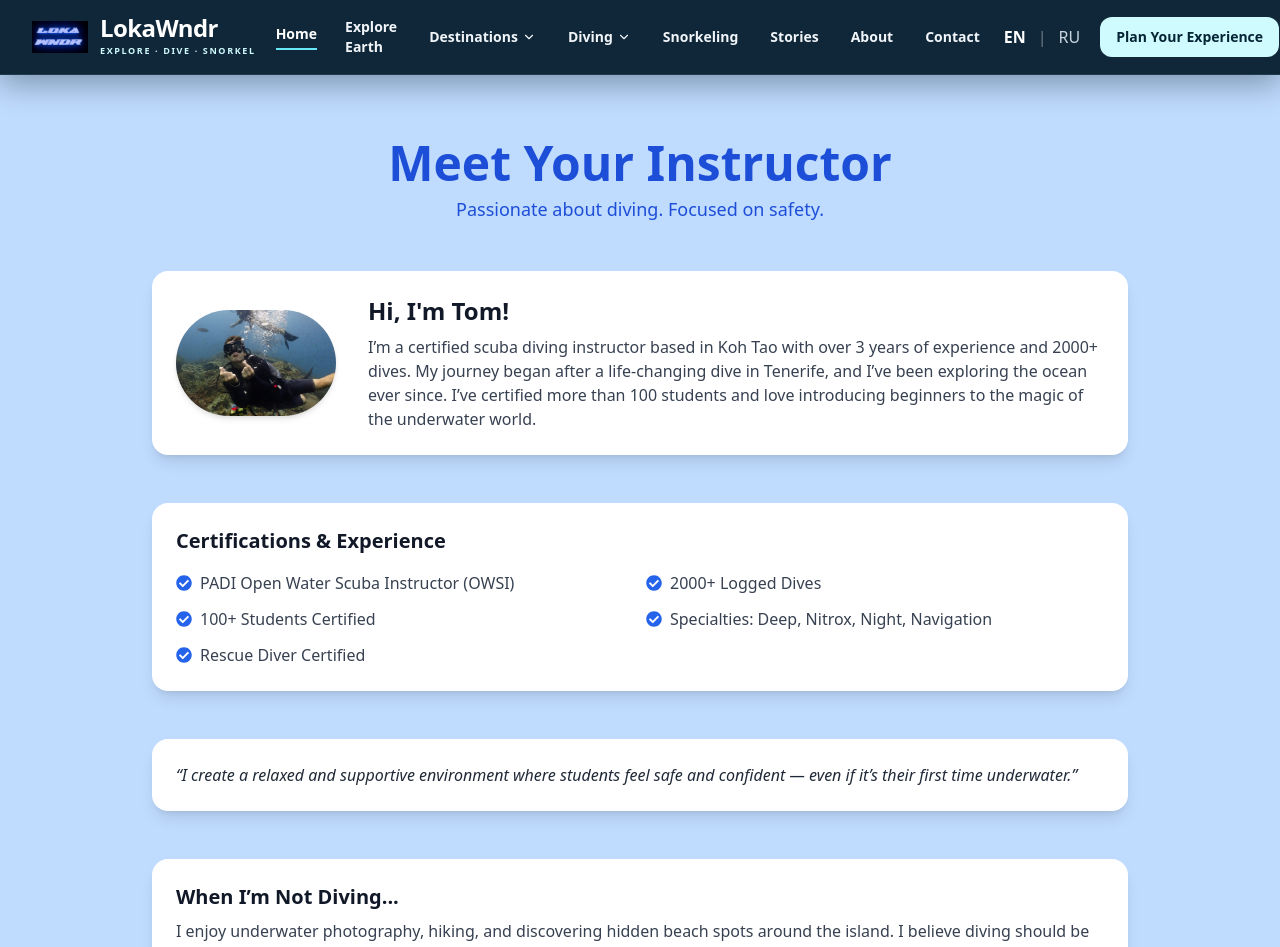
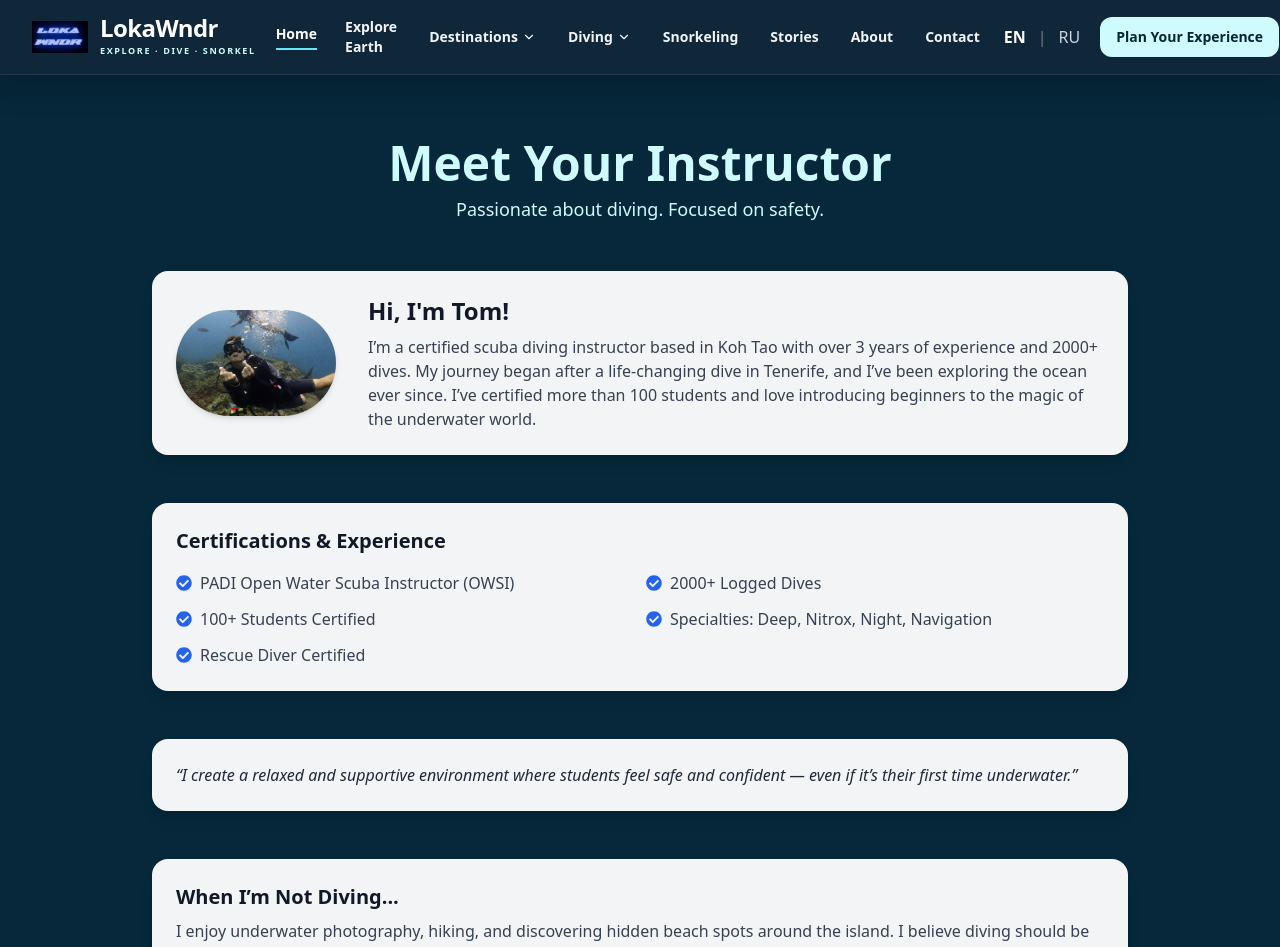
Before and after one commit to Tommysons/diving, a Next.js app: page /aboutme in a window 1280 px wide. Shown: the top 947 px of the page. Built offline with nearby package versions, Linux system fonts and the light colour scheme.

Commit message:
style: harmonize src/app/aboutme/page.tsx with ocean brand palette

```diff
--- a/src/app/aboutme/page.tsx
+++ b/src/app/aboutme/page.tsx
@@ -12,7 +12,7 @@ export default function AboutPage() {
       <Header />
 
       {/* MAIN WITH SHARED BACKGROUND */}
-      <main className='min-h-screen w-full bg-blue-200'>
+      <main className='min-h-screen w-full bg-[#06283a]'>
         <section className='max-w-5xl mx-auto px-6 py-16 space-y-12'>
           {/* HERO */}
           <motion.div
@@ -21,16 +21,16 @@ export default function AboutPage() {
             transition={{ duration: 0.6 }}
             className='text-center'
           >
-            <h1 className='text-4xl md:text-5xl font-bold text-center text-blue-700 mb-2'>
+            <h1 className='text-4xl md:text-5xl font-bold text-center text-cyan-100 mb-2'>
               Meet Your Instructor
             </h1>
-            <p className='text-blue-700 text-lg mx-auto'>
+            <p className='text-cyan-100 text-lg mx-auto'>
               Passionate about diving. Focused on safety.
             </p>
           </motion.div>
 
           {/* PROFILE */}
-          <div className='bg-white p-6 rounded-2xl shadow-lg flex flex-col md:flex-row items-center gap-8'>
+          <div className='bg-white/95 p-6 rounded-2xl shadow-lg flex flex-col md:flex-row items-center gap-8'>
             <Image
               src='/images/badge.webp'
               alt='Instructor photo'
@@ -56,7 +56,7 @@ export default function AboutPage() {
           </div>
 
           {/* CERTIFICATIONS */}
-          <div className='bg-white p-6 rounded-2xl shadow-lg'>
+          <div className='bg-white/95 p-6 rounded-2xl shadow-lg'>
             <h3 className='text-xl font-semibold mb-4 text-gray-900'>
               Certifications & Experience
             </h3>
@@ -78,13 +78,13 @@ export default function AboutPage() {
           </div>
 
           {/* MISSION */}
-          <div className='bg-white p-6 rounded-2xl shadow-lg italic text-gray-800'>
+          <div className='bg-white/95 p-6 rounded-2xl shadow-lg italic text-gray-800'>
             “I create a relaxed and supportive environment where students feel
             safe and confident — even if it’s their first time underwater.”
           </div>
 
           {/* PERSONAL */}
-          <div className='bg-white p-6 rounded-2xl shadow-lg'>
+          <div className='bg-white/95 p-6 rounded-2xl shadow-lg'>
             <h3 className='text-xl font-semibold mb-2 text-gray-900'>
               When I’m Not Diving...
             </h3>
```
